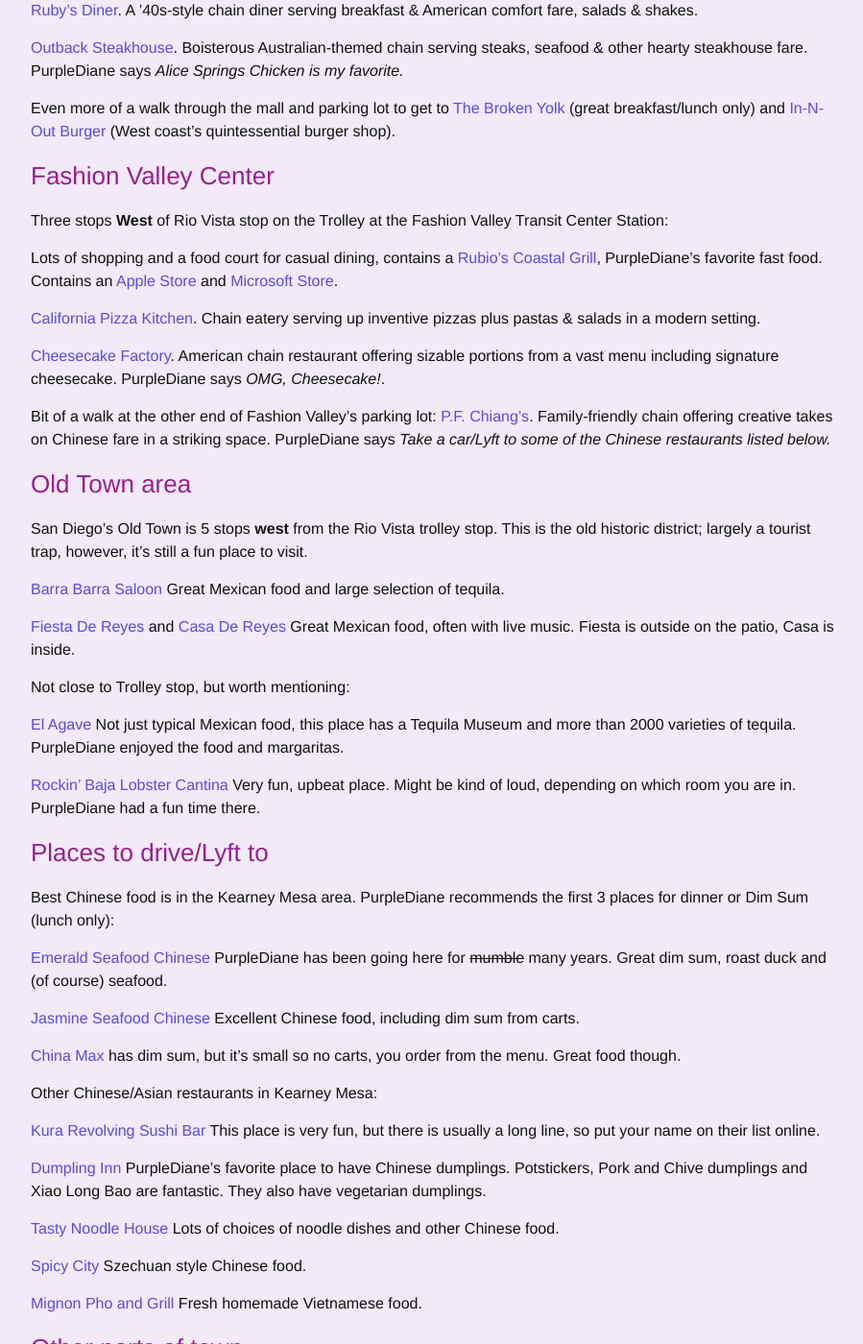
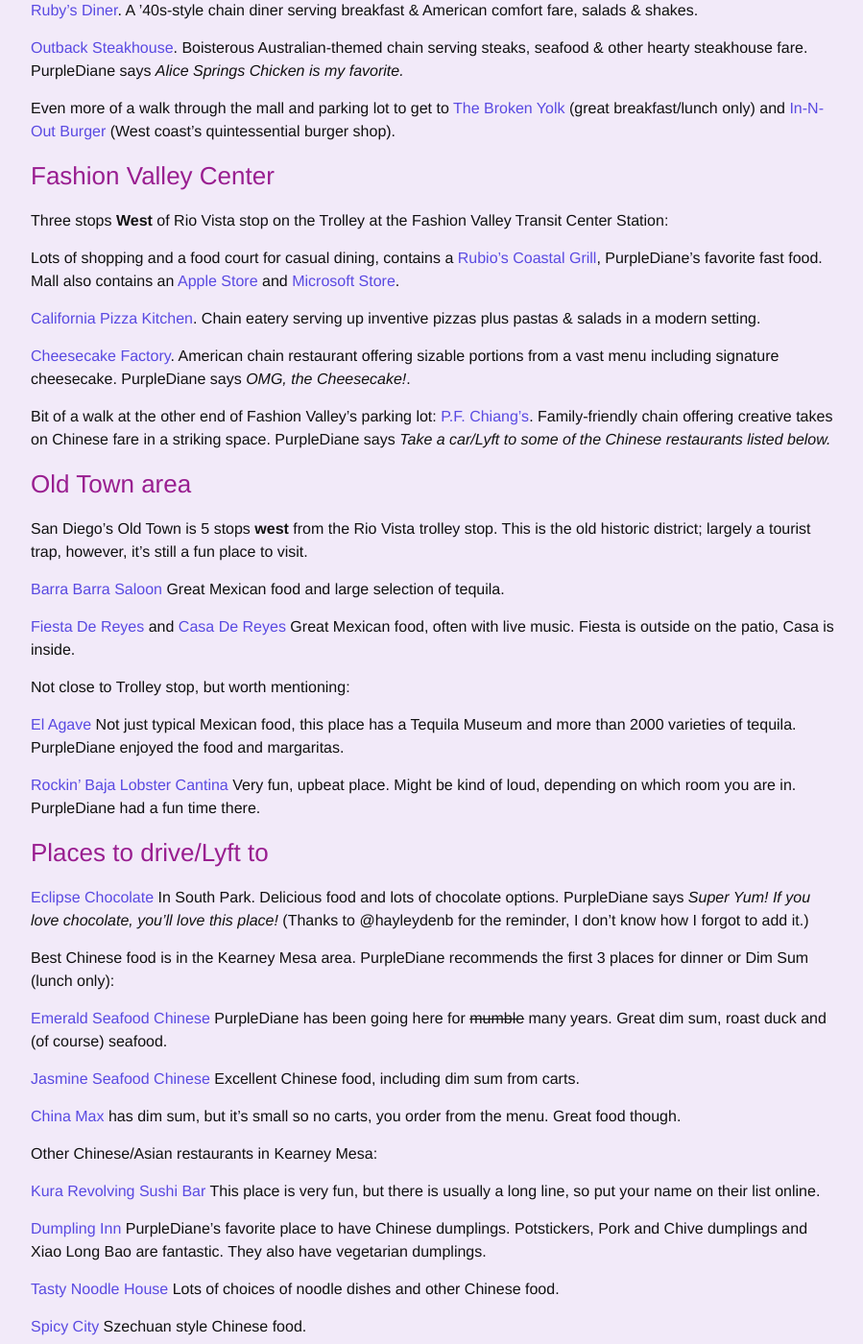
Before and after one commit to purplediane/purplediane.github.io, a Jekyll site: the page built from _posts/2018-09-25-djangocon_eats.md, in a window 1280 px wide and 1400 px high, scrolled down 1494 px. Shown: the whole window at 96% size, without its empty margins (188-1087 px from the left). Built offline with Jekyll 4.4.1, drawn with Linux system fonts in a browser that asks for light colours.

Commit message:
Add a couple places to food list

```diff
--- a/_posts/2018-09-25-djangocon_eats.md
+++ b/_posts/2018-09-25-djangocon_eats.md
@@ -62,11 +62,11 @@
 ### Fashion Valley Center
 Three stops **West** of Rio Vista stop on the Trolley at the Fashion Valley Transit Center Station:
 
-Lots of shopping and a food court for casual dining, contains a [Rubio's Coastal Grill][rubios], PurpleDiane's favorite fast food. Contains an [Apple Store][apple] and [Microsoft Store][microsoft].
+Lots of shopping and a food court for casual dining, contains a [Rubio's Coastal Grill][rubios], PurpleDiane's favorite fast food. Mall also contains an [Apple Store][apple] and [Microsoft Store][microsoft].
 
 [California Pizza Kitchen][capizza]. Chain eatery serving up inventive pizzas plus pastas & salads in a modern setting.
 
-[Cheesecake Factory][cheesecake]. American chain restaurant offering sizable portions from a vast menu including signature cheesecake. PurpleDiane says *OMG, Cheesecake!*.
+[Cheesecake Factory][cheesecake]. American chain restaurant offering sizable portions from a vast menu including signature cheesecake. PurpleDiane says *OMG, the Cheesecake!*.
 
 Bit of a walk at the other end of Fashion Valley's parking lot:
 [P.F. Chiang's][pfc]. Family-friendly chain offering creative takes on Chinese fare in a striking space. PurpleDiane says *Take a car/Lyft to some of the Chinese restaurants listed below.*
@@ -87,6 +87,8 @@
 [Rockin' Baja Lobster Cantina][rockin] Very fun, upbeat place. Might be kind of loud, depending on which room you are in. PurpleDiane had a fun time there.
 
 ### Places to drive/Lyft to
+
+[Eclipse Chocolate][eclipse] In South Park. Delicious food and lots of chocolate options. PurpleDiane says *Super Yum! If you love chocolate, you'll love this place!* (Thanks to @hayleydenb for the reminder, I don't know how I forgot to add it.)
 
 Best Chinese food is in the Kearney Mesa area. PurpleDiane recommends the first 3 places for dinner or Dim Sum (lunch only):
 
@@ -127,6 +129,7 @@
 [chinamax]: http://www.chinamaxsd.com/
 [coldstone]: https://www.coldstonecreamery.com/locator/index.php?brand=cs&store=20175
 [dumpling]: http://www.dumplinginn.com/
+[eclipse]: https://www.eclipsechocolate.com/
 [elagave]: http://www.elagave.com/
 [emerald]: http://www.sdchinesecuisine.com/
 [fenton]: https://www.google.com/maps/place/Fenton+Marketplace/@32.7800187,-117.128956,18z/data=!4m5!3m4!1s0x80d95513ca24137f:0x3a6ed86b792778c6!8m2!3d32.7813394!4d-117.12787
```
